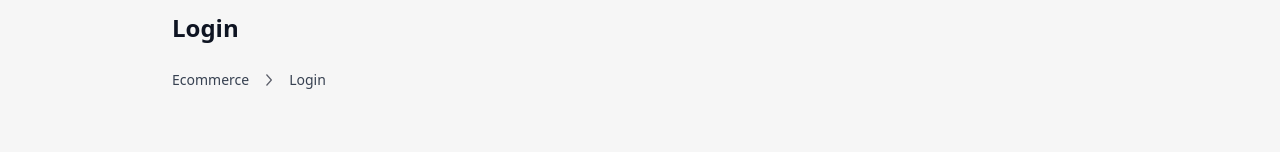
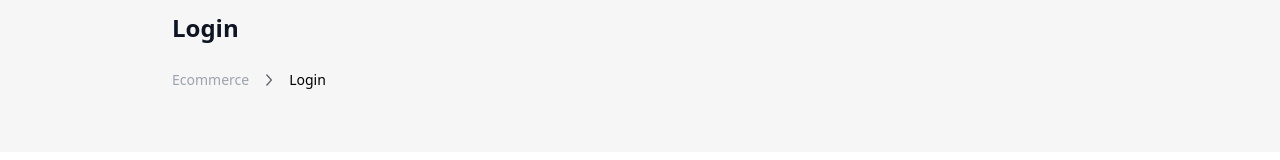
Before and after one commit to Anni-Bunny/final-project, a React (Create React App) app: page /login in a window 1280 px wide. Shown: the part 152-312 px from the top of the page. Built offline with nearby package versions, Linux system fonts and the light colour scheme.

Commit message:
Update BreadCrumb.tsx

```diff
--- a/src/components/BreadCrumb.tsx
+++ b/src/components/BreadCrumb.tsx
@@ -2,7 +2,6 @@ import {Container} from "./Container";
 import {Link} from "react-router-dom";
 import {Icon} from "./Icon";
 import React from 'react';
-
 
 export interface BreadCrumbLink {
     name?: string,
@@ -13,13 +12,16 @@ interface BreadCrumbParams {
     links: BreadCrumbLink[],
     className?: string,
     containerClassName?: string,
+    isInContainer?: boolean, // New prop to control whether it's in a container or just a div
 }
 
+export function BreadCrumb({links, className, containerClassName, isInContainer = true}: BreadCrumbParams) {
+    // Conditional rendering based on isInContainer prop
+    const Wrapper = isInContainer ? Container : 'div';
 
-export function BreadCrumb({links, className, containerClassName}: BreadCrumbParams) {
     return (
-        <Container className={containerClassName}>
-            <nav className={`flex py-[1rem] w-full  ${className}`} aria-label="Breadcrumb" >
+        <Wrapper className={isInContainer ? containerClassName : ''}>
+            <nav className={`flex py-[1rem] w-full  ${className}`} aria-label="Breadcrumb">
                 <ol className="inline-flex items-center space-x-1 md:space-x-2 rtl:space-x-reverse">
 
                     {
@@ -28,7 +30,7 @@ export function BreadCrumb({links, className, containerClassName}: BreadCrumbPar
                                 {index !== 0 && <Icon name="chevronRight"/>}
                                 <li className="inline-flex items-center">
                                     <Link to={link.url ?? "#"}
-                                          className="items-center text-sm font-medium text-gray-700 hover:text-black dark:text-gray-400">
+                                          className={`items-center text-sm font-medium hover:text-black ${index === links.length - 1 ? 'text-black' : 'text-gray-400'}`}>
                                         {link.name}
                                     </Link>
                                 </li>
@@ -36,9 +38,8 @@ export function BreadCrumb({links, className, containerClassName}: BreadCrumbPar
                         ))
                     }
 
-
                 </ol>
             </nav>
-        </Container>
+        </Wrapper>
     );
 }
```
